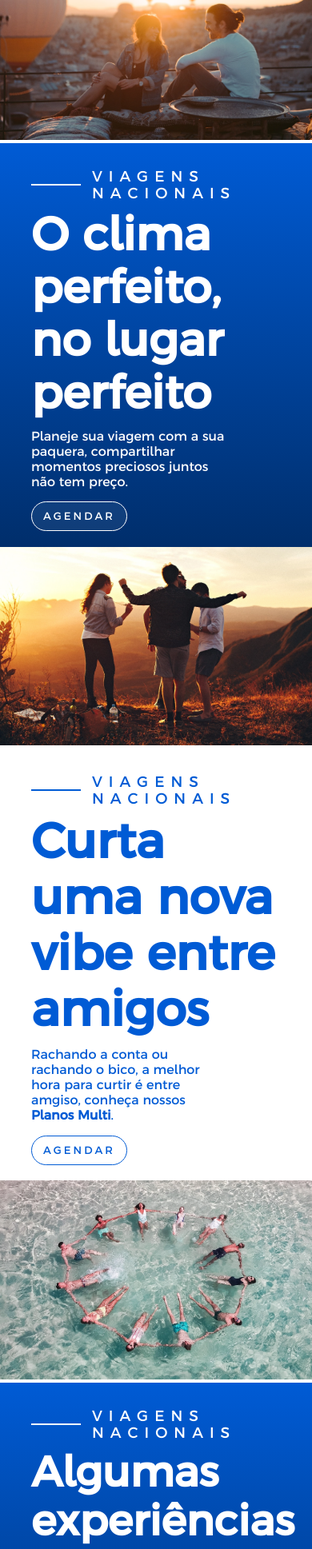
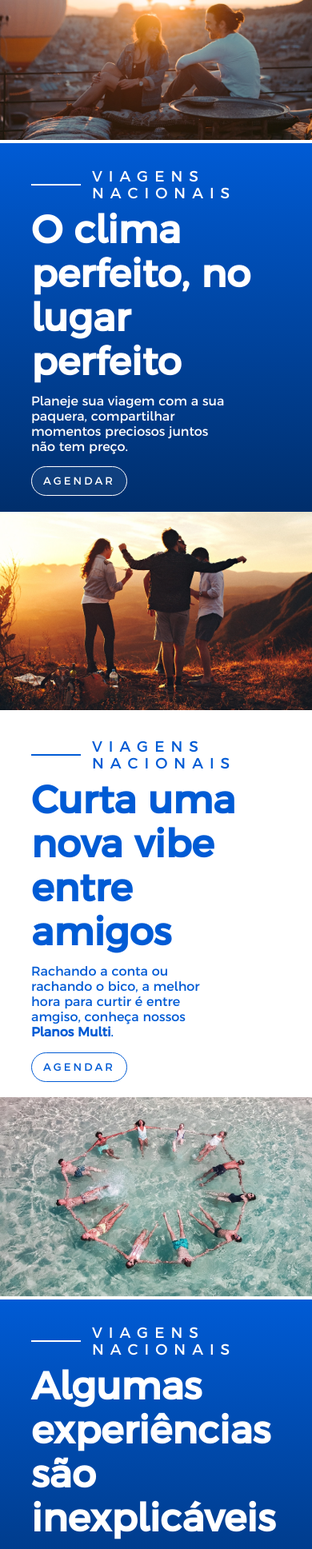
Before and after one commit to dwmedeirosDev/Gudi-Project, a React (Create React App) app: page / in a window 390 px wide. Shown: the part 746-2683 px from the top of the page at 80% size. Built offline with nearby package versions, Linux system fonts and the light colour scheme.

Commit message:
Responsive OK

```diff
--- a/src/components/homepage/main/style.js
+++ b/src/components/homepage/main/style.js
@@ -156,7 +156,7 @@ export const Phrase2Trip = styled.h1`
     }
 
     @media (max-width: 1308px){
-        font-size: 3.6rem;
+        font-size: 3rem;
     }
 `
 
@@ -255,7 +255,7 @@ export const Phrase2Trip2 = styled.h1`
     }
 
     @media (max-width: 751px){
-        width: 80%;
+        font-size: 3rem;
     }
 `
 
@@ -359,7 +359,7 @@ export const Phrase2Trip3 = styled.h1`
     }
 
     @media (max-width: 423px){
-        font-size: 3.3rem;
+        font-size: 3rem;
     }
 `
 
```
